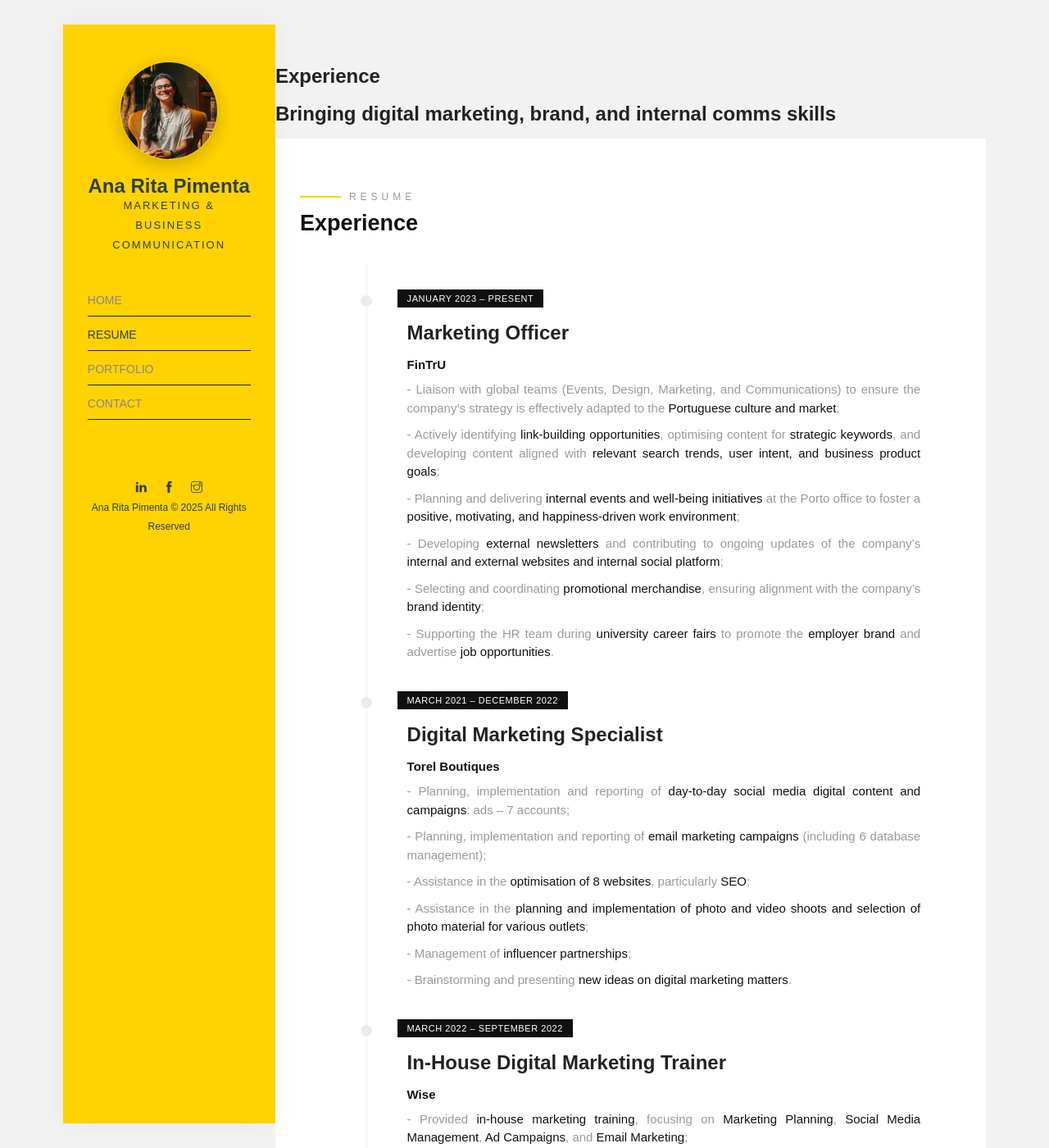
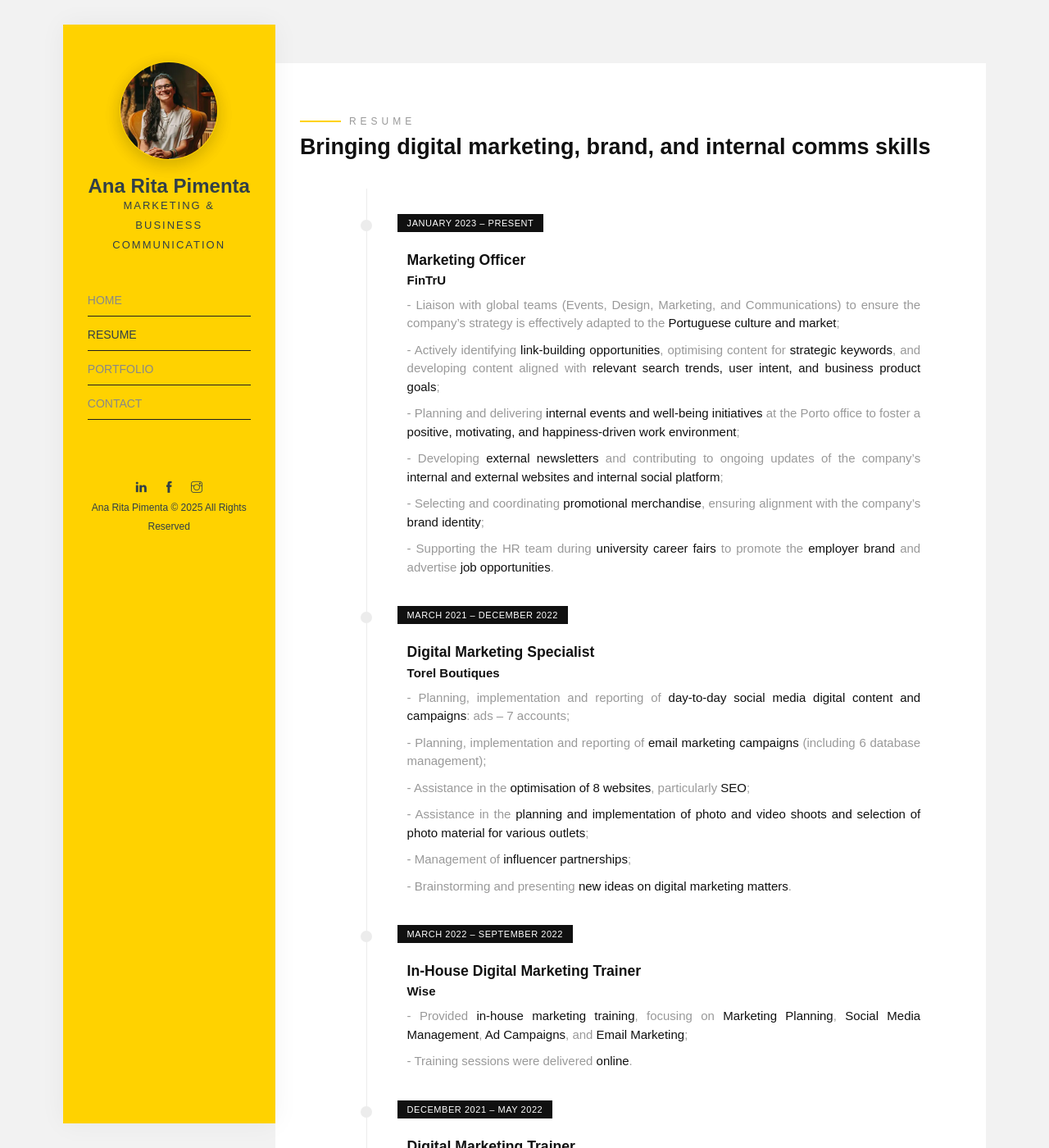
Before and after one commit to anaritapimenta/anaritapimenta.github.io, a Jekyll site: the page built from resume.html, in a window 1280 px wide and 1400 px high. Shown: the whole window at 82% size. Built offline with Jekyll 4.4.1, drawn with Linux system fonts in a browser that asks for light colours; some web fonts are replaced.

Commit message:
Update resume.html

```diff
--- a/resume.html
+++ b/resume.html
@@ -5,25 +5,26 @@ layout: default
 ---
 
 <style>
-  h1, h2, h3 {
-    font-family: Arial, sans-serif;
+  h3 {
+    font-size: 1.1rem;
     font-weight: 600;
-    font-size: 24px;
-    line-height: 1.3;
-    color: #222;
-    margin-bottom: 15px;
+    margin-top: 0.5em;
+    margin-bottom: 0.3em;
   }
 </style>
 
-<h1>Experience</h1>
-<h2>Bringing digital marketing, brand, and internal comms skills</h2>
+<h1 style="position:absolute; left:-9999px; top:auto; width:1px; height:1px; overflow:hidden;">
+Experience
+</h1>
 
 <section class="resume" role="region" aria-labelledby="experience-heading">
   <div class="container-fluid">
     <div class="row">
       <div class="col-md-12">
         <span class="heading-meta style-1">Resume</span>
-        <h3 class="heading animate-box" id="experience-heading" data-animate-effect="fadeInLeft">Experience</h3>
+        <h2 class="heading animate-box" id="experience-heading" data-animate-effect="fadeInLeft">
+          Bringing digital marketing, brand, and internal comms skills
+        </h2>
       </div>
     </div>
     <div class="row">
@@ -176,7 +177,9 @@ layout: default
     <div class="row">
       <div class="col-md-12">
         <span class="heading-meta style-1">Resume</span>
-        <h3 class="heading animate-box" id="education-heading" data-animate-effect="fadeInLeft">Education</h3>
+        <h2 class="heading animate-box" id="education-heading" data-animate-effect="fadeInLeft">
+          Education
+        </h2>
       </div>
     </div>
     <div class="row">
```
